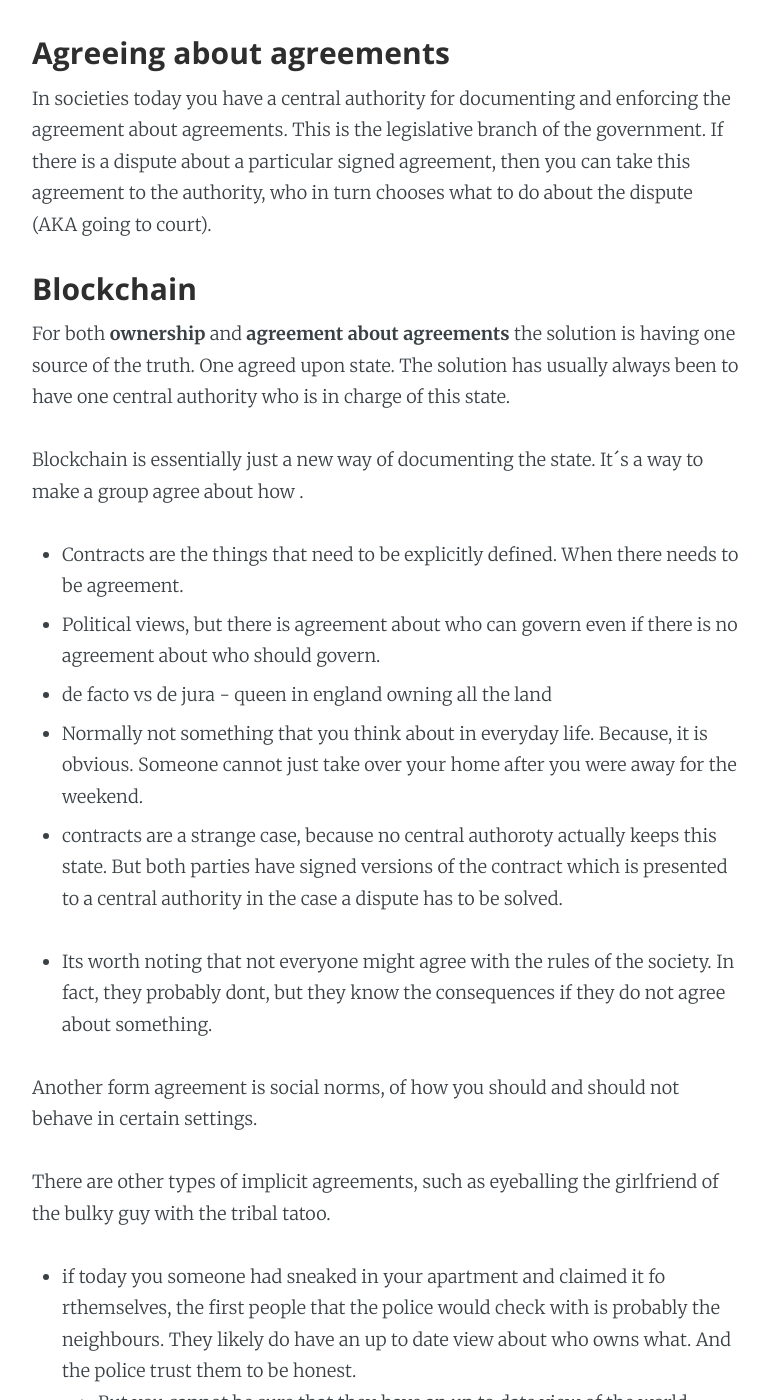
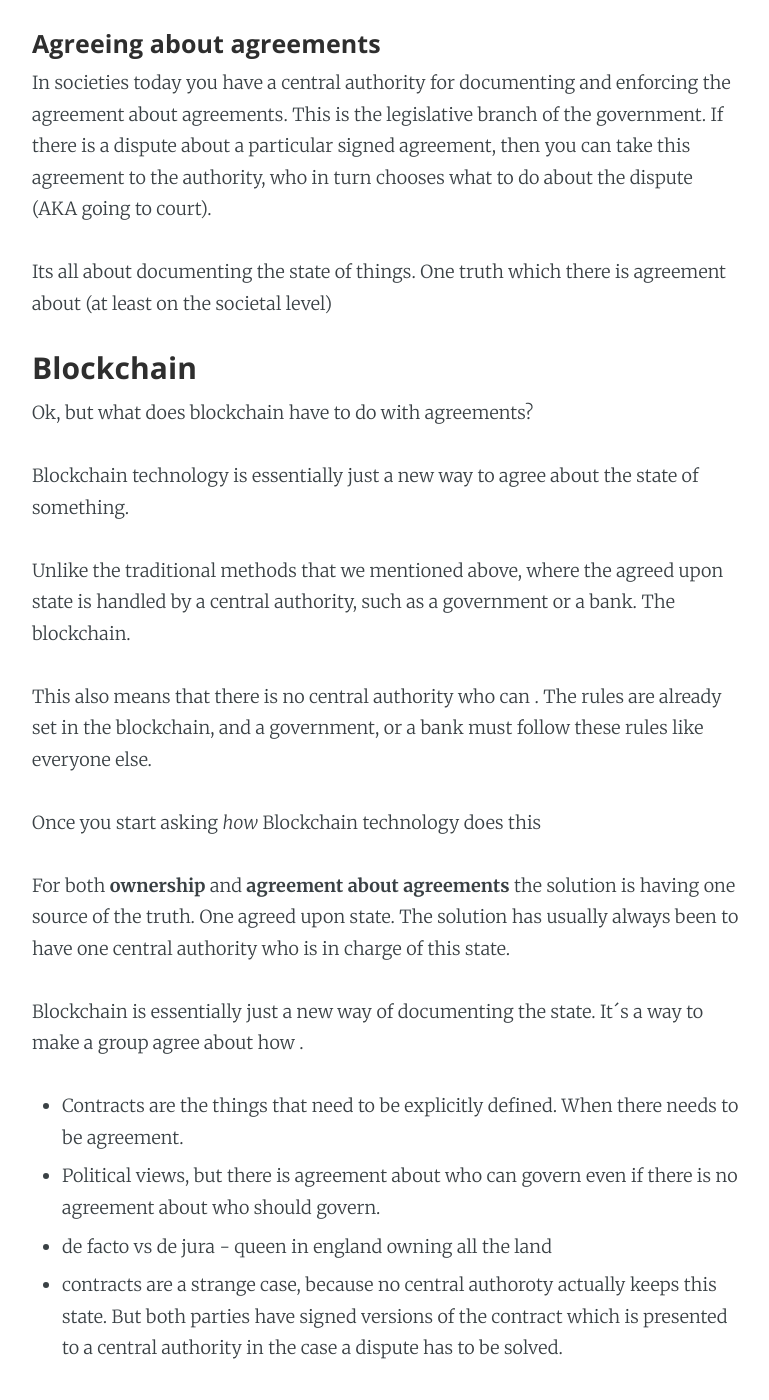
Before and after one commit to wrode/Blog, a Jekyll site: the page built from _posts/2016-05-29-Blockchain.md, in a window 1280 px wide and 1400 px high, scrolled down 3948 px. Shown: the whole window, without its empty margins (253-1022 px from the left). Built offline with Jekyll 4.4.1, drawn with Linux system fonts in a browser that asks for light colours; some of the changed text lies outside the part shown.

Commit message:
Small updates to post

```diff
--- a/_posts/2016-05-29-Blockchain.md
+++ b/_posts/2016-05-29-Blockchain.md
@@ -29,9 +29,9 @@ Different types of agreement have varying degrees of societal consequence. Some
 For societies to function, there needs to be a common agreement about some of the more important subjects. An obvious place to start, is agreeing about the rules of the society.
 
 - The fact that people in the society *can* own things is one such rule. This may seem like a no brainer, but its not actually a given, take some of the hippy [communes](https://en.wikipedia.org/wiki/Commune) as an example.
-- Another rule is allowing individuals to enter into binding agreements with eachother. This rule would define what members of the society are able to make agreements about, and what process to follow if the agreement was not being upheld. Essentially, an agreement about how to handle agreements.
+- Another rule is allowing individuals to enter into binding agreements with eachother. This rule defines what members of the society can make agreements about, and what process to follow if the agreement is not being upheld. Essentially, an agreement about how to handle agreements.
 
-### Ownership
+#### Ownership
 
 Once you have established the agreement that individuals can own things, the next step is to make sure there is agreement about who owns what. For some things, such as the personal property which I wear - it´s pretty clear. If I make some sandals out of hemp, they are either on my feet or in my apartment.# But what about the actual apartment itself? What is stopping someone from sneaking in to my apartment and claiming it for themselves whilst I stroll about town with in my hemp sandals?
 
@@ -53,11 +53,24 @@ There needs to be some sort of way that society agrees upon who owns what. One s
 -documenting isnt really enough, enforcing is also important.
 
 
-### Agreeing about agreements
+#### Agreeing about agreements
 
 In societies today you have a central authority for documenting and enforcing the agreement about agreements. This is the legislative branch of the government. If there is a dispute about a particular signed agreement, then you can take this agreement to the authority, who in turn chooses what to do about the dispute (AKA going to court).
 
+Its all about documenting the state of things. One truth which there is agreement about (at least on the societal level)
+
 ### Blockchain
+
+Ok, but what does blockchain have to do with agreements?
+
+Blockchain technology is essentially just a new way to agree about the state of something.
+
+Unlike the traditional methods that we mentioned above, where the agreed upon state is handled by a central authority, such as a government or a bank. The blockchain.
+
+This also means that there is no central authority who can . The rules are already set in the blockchain, and a government, or a bank must follow these rules like everyone else.
+
+Once you start asking *how* Blockchain technology does this
+
 
 For both **ownership** and **agreement about agreements** the solution is having one source of the truth. One agreed upon state. The solution has usually always been to have one central authority who is in charge of this state.
 
@@ -69,7 +82,6 @@ Blockchain is essentially just a new way of documenting the state. It´s a way t
 - Contracts are the things that need to be explicitly defined. When there needs to be agreement.
 - Political views, but there is agreement about who can govern even if there is no agreement about who should govern.
 - de facto vs de jura - queen in england owning all the land
-- Normally not something that you think about in everyday life. Because, it is obvious. Someone cannot just take over your home after you were away for the weekend.
 - contracts are a strange case, because no central authoroty actually keeps this state. But both parties have signed versions of the contract which is presented to a central authority in the case a dispute has to be solved.
 
 - Its worth noting that not everyone might agree with the rules of the society. In fact, they probably dont, but they know the consequences if they do not agree about something.
```
